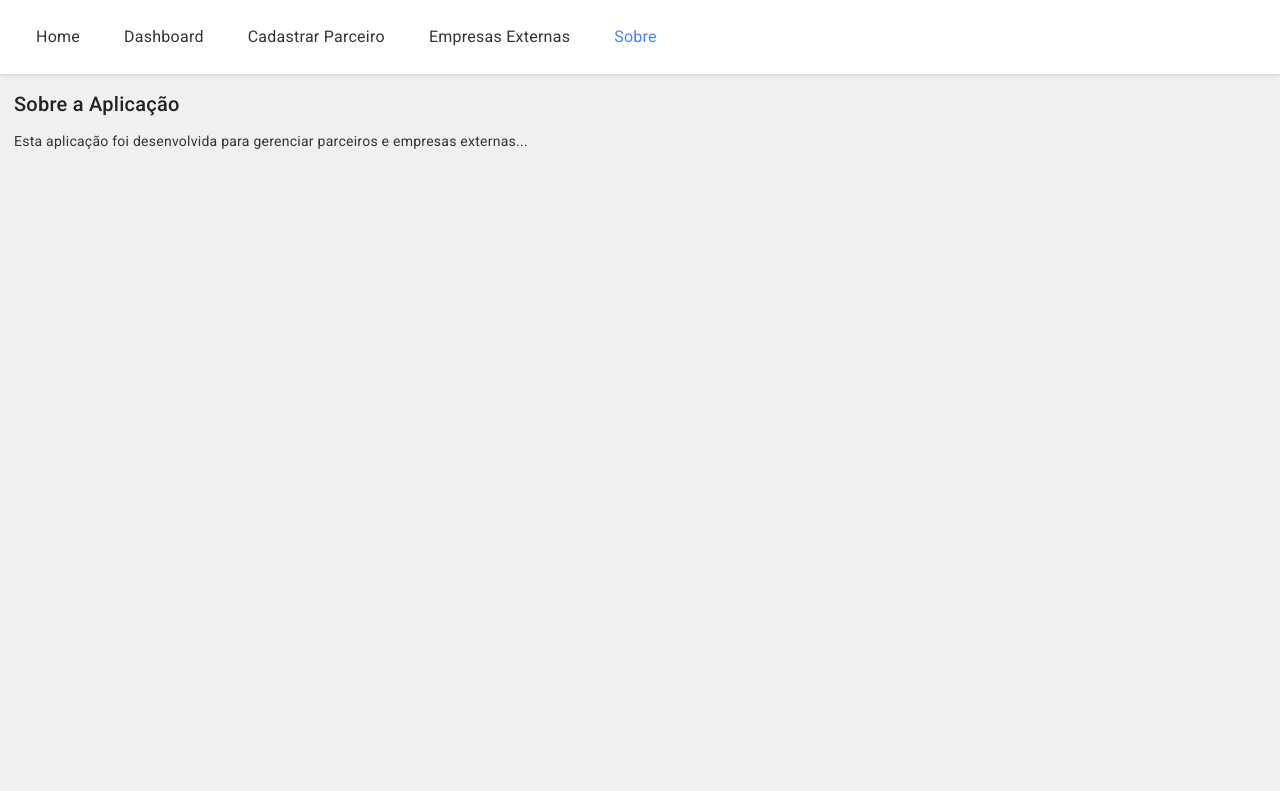
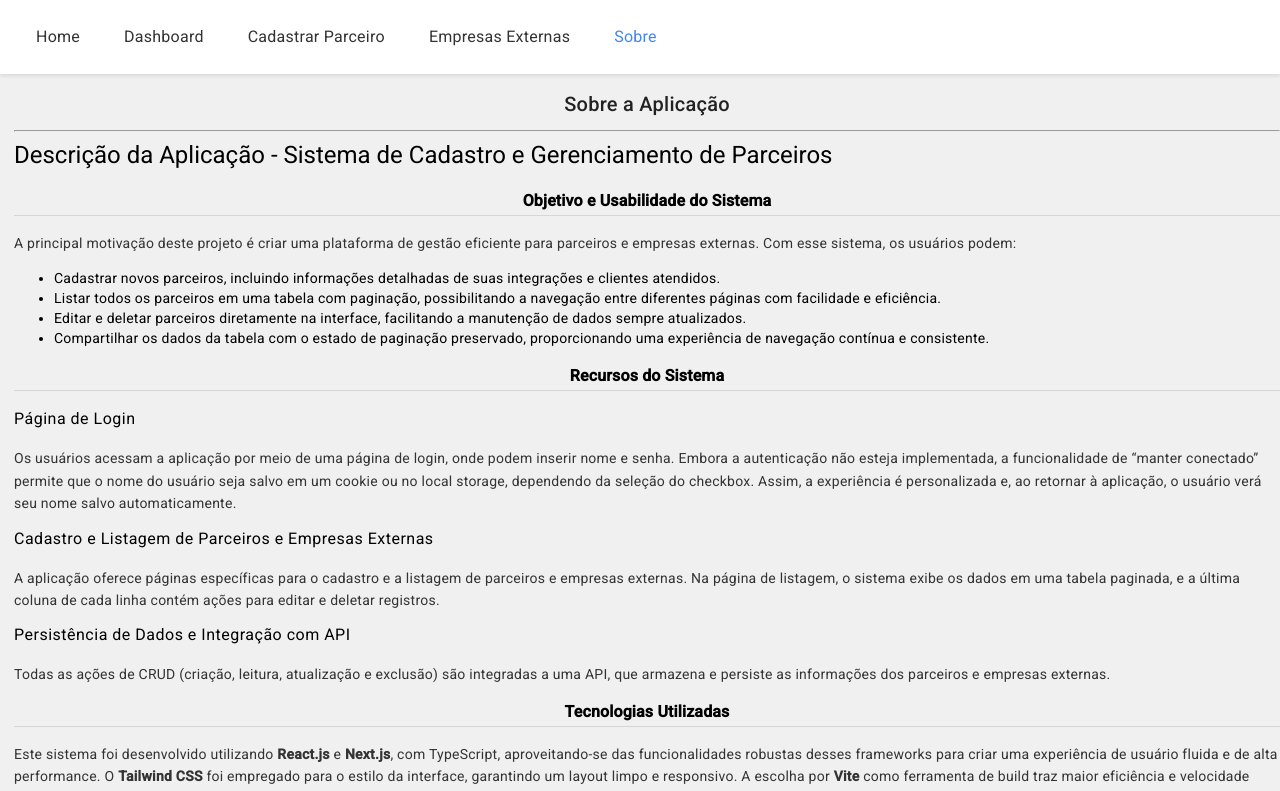
Before and after one commit to albsondev/teste-front-teddy-open-finance, an Angular app in the folder partners-angular/: page /about in a window 1280 px wide. Shown: the top 791 px of the page. Built offline with nearby package versions, Linux system fonts and the light colour scheme.

Commit message:
text to about page + fixed small bugs

```diff
--- a/partners-angular/src/app/app-routing.module.ts
+++ b/partners-angular/src/app/app-routing.module.ts
@@ -10,7 +10,6 @@ const routes: Routes = [
   { path: 'login', component: LoginComponent },
   { path: 'dashboard', component: DashboardComponent },
   { path: 'add-partner', component: AddPartnerComponent },
-  { path: 'add-partner', component: AddPartnerComponent },
   { path: 'about',  component: AboutComponent }
 ];
 
--- a/partners-angular/src/app/components/about/about.component.html
+++ b/partners-angular/src/app/components/about/about.component.html
@@ -1,4 +1,44 @@
 <div>
     <h2>Sobre a Aplicação</h2>
-    <p>Esta aplicação foi desenvolvida para gerenciar parceiros e empresas externas...</p>
+    <hr />
+
+    <h1>Descrição da Aplicação - Sistema de Cadastro e Gerenciamento de Parceiros</h1>
+
+    <h3>Objetivo e Usabilidade do Sistema</h3>
+    <p>
+      A principal motivação deste projeto é criar uma plataforma de gestão eficiente para parceiros e empresas externas. Com esse sistema, os usuários podem:
+  </p>
+  <ul>
+    <li>Cadastrar novos parceiros, incluindo informações detalhadas de suas integrações e clientes atendidos.</li>
+    <li>Listar todos os parceiros em uma tabela com paginação, possibilitando a navegação entre diferentes páginas com facilidade e eficiência.</li>
+    <li>Editar e deletar parceiros diretamente na interface, facilitando a manutenção de dados sempre atualizados.</li>
+    <li>Compartilhar os dados da tabela com o estado de paginação preservado, proporcionando uma experiência de navegação contínua e consistente.</li>
+  </ul>
+
+  <h3>Recursos do Sistema</h3>
+  <h4>Página de Login</h4>
+  <p>
+    Os usuários acessam a aplicação por meio de uma página de login, onde podem inserir nome e senha. Embora a autenticação não esteja implementada, a funcionalidade de “manter conectado” permite que o nome do usuário seja salvo em um cookie ou no local storage, dependendo da seleção do checkbox. Assim, a experiência é personalizada e, ao retornar à aplicação, o usuário verá seu nome salvo automaticamente.
+  </p>
+
+  <h4>Cadastro e Listagem de Parceiros e Empresas Externas</h4>
+  <p>
+      A aplicação oferece páginas específicas para o cadastro e a listagem de parceiros e empresas externas. Na página de listagem, o sistema exibe os dados em uma tabela paginada, e a última coluna de cada linha contém ações para editar e deletar registros.
+  </p>
+
+  <h4>Persistência de Dados e Integração com API</h4>
+  <p>
+      Todas as ações de CRUD (criação, leitura, atualização e exclusão) são integradas a uma API, que armazena e persiste as informações dos parceiros e empresas externas.
+  </p>
+
+  <h3>Tecnologias Utilizadas</h3>
+  <p>
+    Este sistema foi desenvolvido utilizando <strong>React.js</strong> e <strong>Next.js</strong>, com TypeScript, aproveitando-se das funcionalidades robustas desses frameworks para criar uma experiência de usuário fluida e de alta performance. O <strong>Tailwind CSS</strong> foi empregado para o estilo da interface, garantindo um layout limpo e responsivo. A escolha por <strong>Vite</strong> como ferramenta de build traz maior eficiência e velocidade durante o desenvolvimento, e o <strong>Cypress</strong> foi utilizado para testes, assegurando que as funcionalidades principais estejam livres de bugs. Para o backend, uma API REST foi integrada para suportar as operações de CRUD de forma consistente.
+  </p>
+
+  <h3>Considerações sobre o Projeto</h3>
+  <p>
+    Este projeto foi criado com o objetivo de facilitar o gerenciamento de dados internos e externos relacionados aos nossos parceiros. A experiência de desenvolvimento foi desafiadora e enriquecedora, especialmente ao trabalhar na integração entre frontend e backend para persistência dos dados, e na criação de uma experiência de navegação que considera a continuidade do usuário, como no recurso de “manter conectado” e no compartilhamento de links com o estado de paginação preservado.
+</p>
+
   </div>
--- a/partners-angular/src/app/components/about/about.component.scss
+++ b/partners-angular/src/app/components/about/about.component.scss
@@ -4,9 +4,18 @@ $heading-color: #222;
 div {
     margin-top: 1em;
     margin-left: 1em;
+    margin-bottom: 5em;
   h2 {
     color: $heading-color;
     margin-bottom: 10px;
+    text-align: center;
+  }
+
+  h3 {
+    text-align: center;
+    font-weight: 600;
+    border-bottom: 1px solid #d6d6d6;
+    padding: 0em 25em;
   }
 
   p {
@@ -14,3 +23,8 @@ div {
     line-height: 1.6;
   }
 }
+
+summary {
+  font-weight: bold;
+  cursor: pointer;
+}
```
Also changed, not shown: 2 other files (tests, documents, lock files or other folders).
